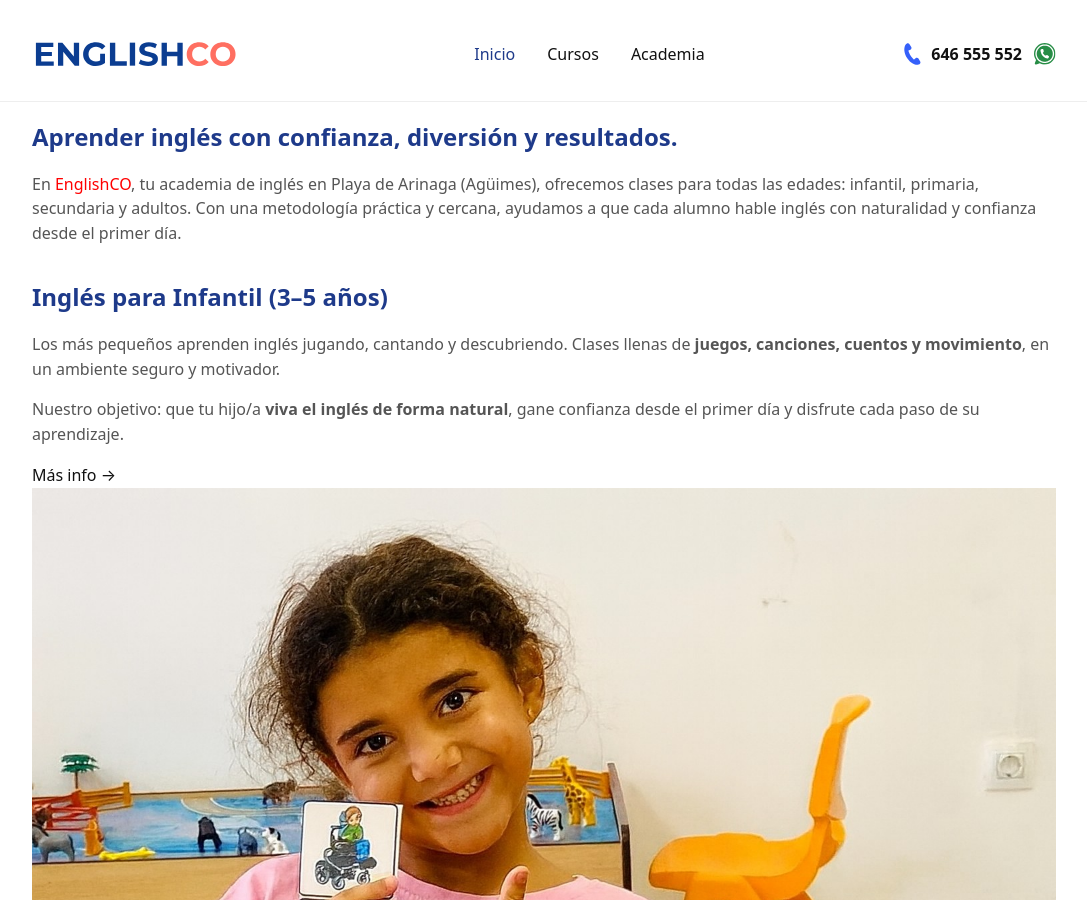
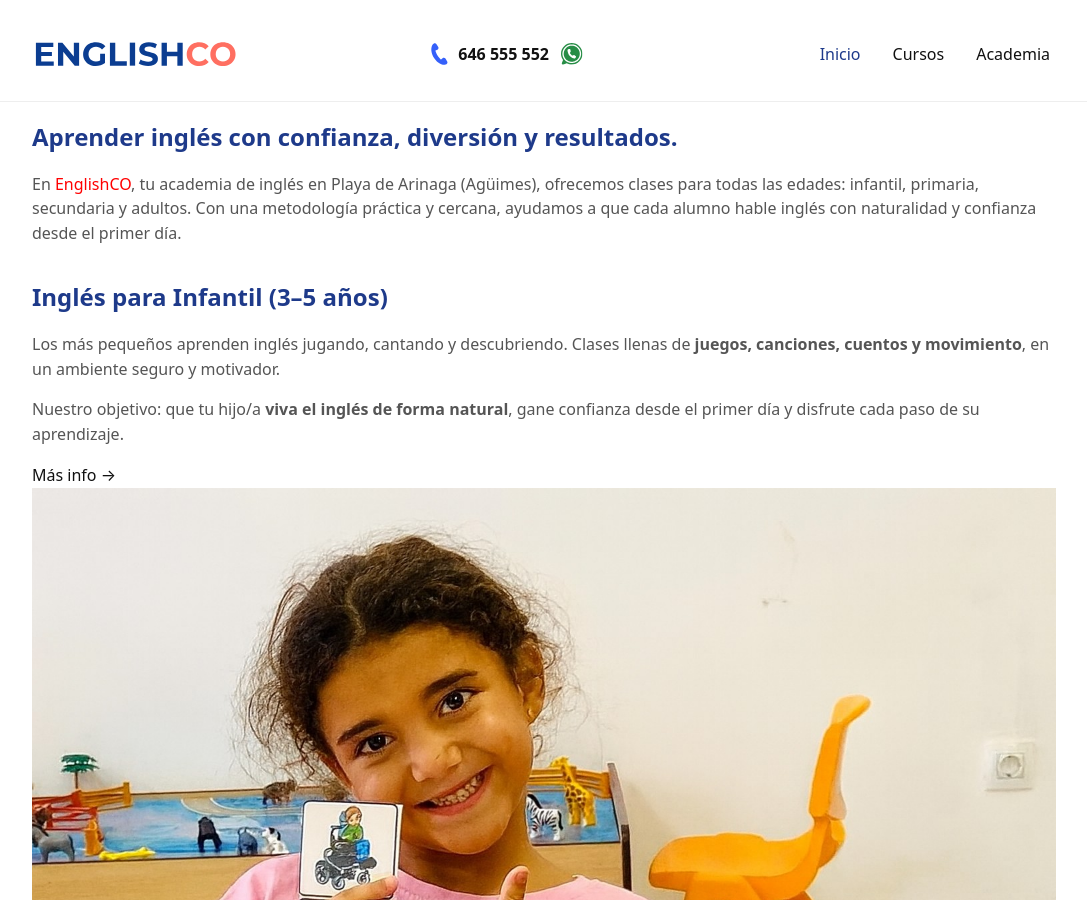
Before and after one commit to dixonbruce/englishco, a Jekyll site: the page built from index.html, in a window 1280 px wide and 900 px high. Shown: the whole window, without its empty margins (96-1183 px from the left). Built offline with Jekyll 4.4.1, drawn with Linux system fonts in a browser that asks for light colours.

Commit message:
Update header.html

```diff
--- a/_includes/header.html
+++ b/_includes/header.html
@@ -1,59 +1,46 @@
-<!-- Header -->
 <header class="site-header" role="banner">
   <div class="header-inner">
 
-    <!-- Brand / Logo -->
-    <a href="/index.html" class="header-brand" aria-label="Inicio">
+    <!-- Mobile toggle (checkbox) -->
+    <input id="nav-open" type="checkbox" class="visually-hidden" />
+
+    <!-- Hamburger (label controls #nav-open) -->
+    <label for="nav-open" class="hamburger" aria-label="Abrir menú" aria-controls="main-menu" aria-expanded="false">
+      <span></span><span></span><span></span>
+    </label>
+
+    <!-- Logo -->
+    <a href="/" class="header-brand" aria-label="Inicio">
       <img src="/logo.svg?v=3" alt="English Co – Academia de Inglés" class="header-logo" width="140" height="40" />
     </a>
 
-    <!-- Mobile Hamburger -->
-    <button class="hamburger" aria-controls="main-menu" aria-expanded="false" aria-label="Abrir menú">
-      <span></span><span></span><span></span>
-    </button>
+    <!-- Right: contact -->
+    <div class="contact-icons">
+      <a class="phone" href="tel:+34646555552" aria-label="Llamar">
+        <img src="/images/phone.svg" alt="" width="22" height="22"><span class="phone-number">646 555 552</span>
+      </a>
+      <a class="whatsapp" href="https://wa.me/34646555552" target="_blank" rel="noopener" aria-label="WhatsApp">
+        <img src="/images/whatsapp.svg" alt="" width="22" height="22">
+      </a>
+    </div>
 
-    <!-- Navigation -->
+    <!-- Nav -->
     <nav class="navbar" role="navigation" aria-label="Principal">
       <ul class="menu" id="main-menu">
-        <li><a href="/index.html" class="active">Inicio</a></li>
-
+        <li><a href="/" class="active">Inicio</a></li>
         <li class="dropdown">
           <input type="checkbox" id="toggle-cursos" class="visually-hidden" />
-          <label for="toggle-cursos" class="no-link" aria-haspopup="true" aria-controls="submenu-cursos" aria-expanded="false">
-            Cursos
-          </label>
-          <ul class="submenu" id="submenu-cursos">
+          <label for="toggle-cursos" class="no-link">Cursos</label>
+          <ul class="submenu">
             <li><a href="/infantil.html">Infantil</a></li>
             <li><a href="/primaria.html">Primaria</a></li>
             <li><a href="/secundaria.html">Secundaria</a></li>
             <li><a href="/adultos.html">Adultos</a></li>
           </ul>
         </li>
-
         <li><a href="/academia.html">Academia</a></li>
       </ul>
     </nav>
 
-    <!-- Contact icons -->
-    <div class="contact-icons">
-      <a class="phone" href="tel:+34646555552" aria-label="Llamar">
-        <img src="/images/phone.svg" alt="" width="22" height="22" />
-        <span class="phone-number">646 555 552</span>
-      </a>
-      <a class="whatsapp" href="https://wa.me/34646555552" target="_blank" rel="noopener" aria-label="WhatsApp">
-        <img src="/images/whatsapp.svg" alt="" width="22" height="22" />
-      </a>
-    </div>
-
   </div>
 </header>
-
-<script>
-  // Minimal hamburger toggle
-  const btn = document.querySelector('.hamburger');
-  const nav = document.querySelector('.navbar');
-  btn?.addEventListener('click', () => {
-    const open = nav.classList.toggle('open');
-    btn.setAttribute('aria-expanded', open ? 'true' : 'false');
-  });
-</script>
```
